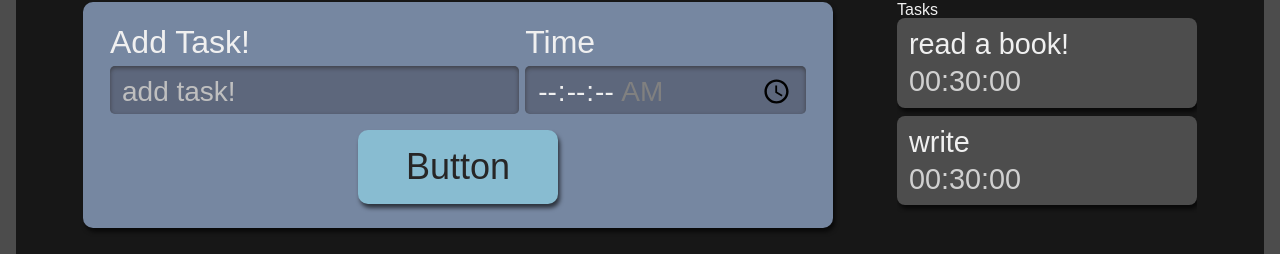
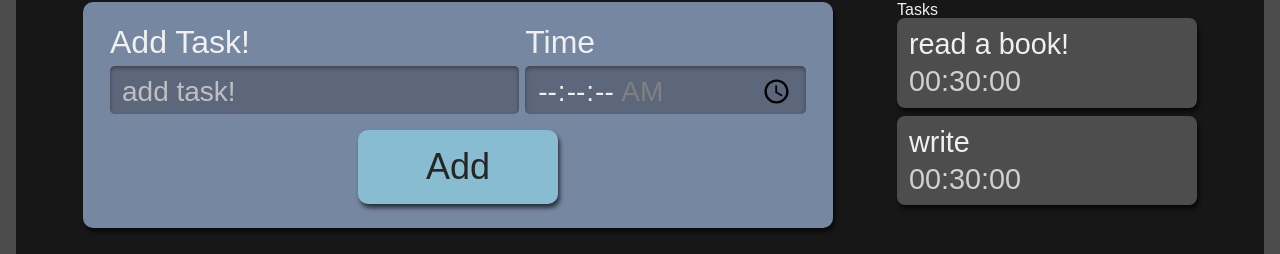
Before and after one commit to rnobrelima/timer-tasks, a React (Create React App) app: page / in a window 1280 px wide. Shown: the part 273-527 px from the top of the page. Built offline with nearby package versions, Linux system fonts and the light colour scheme.

Commit message:
feat() incluide props and css module

```diff
--- a/package.json
+++ b/package.json
@@ -14,6 +14,7 @@
     "react-dom": "^18.2.0",
     "react-scripts": "5.0.1",
     "typescript": "^4.9.5",
+    "typescript-plugin-css-modules": "^5.0.2",
     "web-vitals": "^2.1.4"
   },
   "scripts": {
--- a/src/Components/Button/index.tsx
+++ b/src/Components/Button/index.tsx
@@ -1,11 +1,12 @@
 import React from 'react';
-import '../Button/style.scss';
+import IndexStyle from '../Button/index.module.scss';
 
-class Button extends React.Component {
+class Button extends React.Component <{buttonLabel: string }> {
+    // TODO: is a better way to use props?
     render() {
         return (
-            <button className='button'>
-                Button
+            <button className= {IndexStyle.button}>
+                {this.props.buttonLabel}
             </button>
         )
     }
--- a/src/Components/Forms/formtasks.tsx
+++ b/src/Components/Forms/formtasks.tsx
@@ -1,12 +1,12 @@
 import React from 'react';
 import Button from '../Button';
-import '../Forms/style.scss'
+import FormTasksStyle from '../Forms/formtasks.module.scss'
 
 class FormTasks extends React.Component {
     render() {
         return (
-            <form className='newTask'>
-                <div className='inputContainer'>
+            <form className= {FormTasksStyle.newTask}>
+                <div className= {FormTasksStyle.inputContainer}>
                     <label htmlFor='task'>Add Task!</label>
                     <input
                         type="text"
@@ -15,7 +15,7 @@ class FormTasks extends React.Component {
                         placeholder='add task!'
                         required />
                 </div>
-                <div className='inputContainer'>
+                <div className={FormTasksStyle.inputContainer}>
                     <label htmlFor="time">Time</label>
                     <input
                         type="time"
@@ -28,7 +28,9 @@ class FormTasks extends React.Component {
                         />
 
                 </div>
-                <Button></Button>
+                <Button
+                buttonLabel='Add'
+                ></Button>
             </form>
         )
 
--- /dev/null
+++ b/src/Components/List/Item/item.tsx
@@ -0,0 +1,9 @@
+import  ListStyle from '../list.module.scss'
+export default function Item ({task, time}: {task: string, time: string}) {
+    return (
+        <li className={ListStyle.item}>
+        <h3>{task}</h3>
+        <span>{time}</span>
+    </li>
+    )
+}
--- a/src/Components/List/list.tsx
+++ b/src/Components/List/list.tsx
@@ -1,5 +1,5 @@
-import React from 'react';
-import '../List/style.scss'
+import ListStyle from '../List/list.module.scss'
+import Item from './Item/item';
 function List() {
     const tasks = [{
         task: 'read a book!',
@@ -9,14 +9,14 @@ function List() {
         time: '00:30:00'
     }]
     return (
-        <aside className='list'>
+        <aside className= {ListStyle.List}>
             <h3>Tasks</h3>
             <ul>
                 {tasks.map((item, index) => (
-                <li className='item' key={index}>
-                    <h3>{item.task}</h3>
-                    <span>{item.time}</span>
-                </li>
+                    <Item
+                    {...item} // spread operator
+                    >
+                    </Item>
                 ))}
             </ul>
         </aside>
--- a/src/Components/Pages/App.tsx
+++ b/src/Components/Pages/App.tsx
@@ -1,12 +1,11 @@
-import React from 'react';
 import FormTasks from '../Forms/formtasks';
 import List from '../List/list';
-import './style.scss';
+import AppStyle from './App.module.scss';
 
 function App() {
   return (
     <div className="App">
-      <header className="AppStyle">
+      <header className={AppStyle.AppStyle}>
         <FormTasks></FormTasks>
         <List></List>
       </header>
--- a/tsconfig.json
+++ b/tsconfig.json
@@ -18,7 +18,8 @@
     "resolveJsonModule": true,
     "isolatedModules": true,
     "noEmit": true,
-    "jsx": "react-jsx"
+    "jsx": "react-jsx",
+    "plugins": [{"name": "typescript-plugin-css-modules"}]
   },
   "include": [
     "src"
```
Also changed, not shown: src/Components/Button/index.module.scss (renamed from src/Components/Button/style.scss), src/Components/Forms/formtasks.module.scss (renamed from src/Components/Forms/style.scss), src/Components/List/list.module.scss (renamed from src/Components/List/style.scss), src/Components/Pages/App.module.scss (renamed from src/Components/Pages/style.scss), 1 other file (tests, documents, lock files or other folders).
